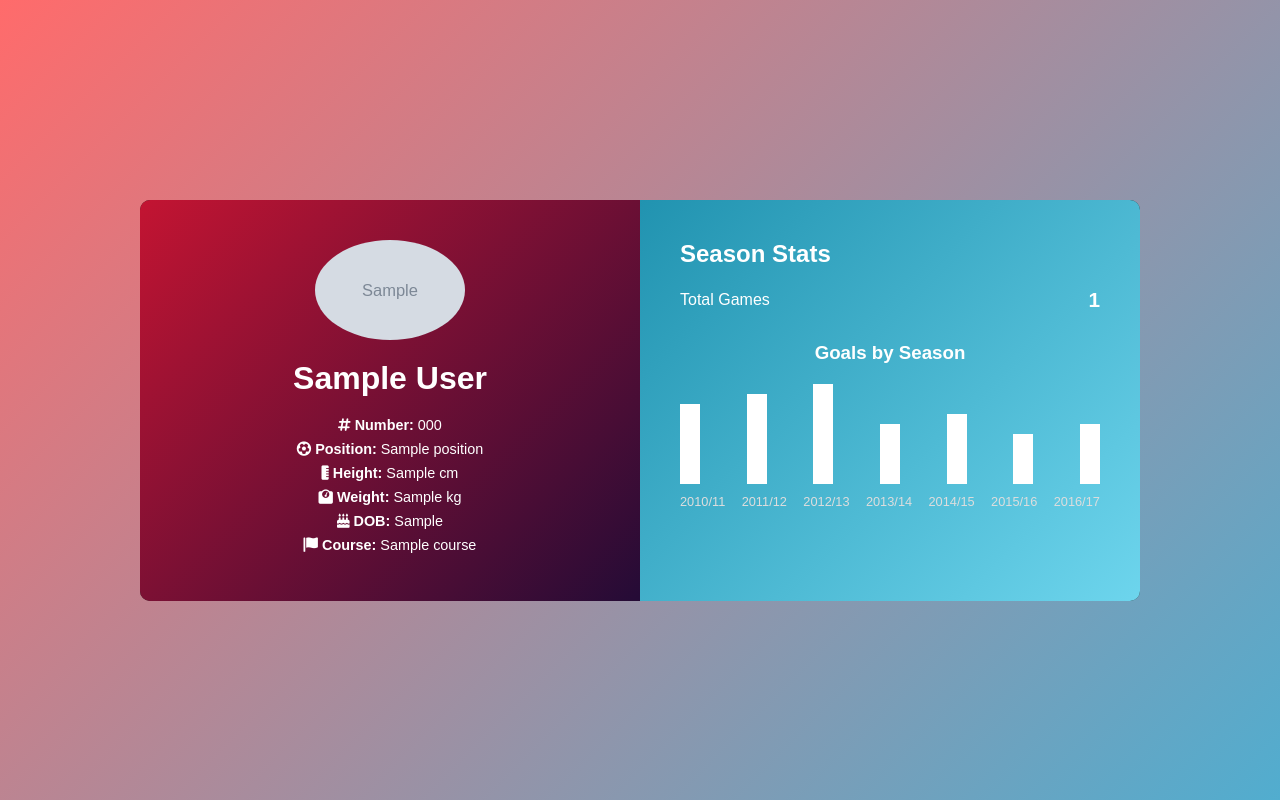
After one commit to Elvinn-n/NEW-PROTRACK, a PHP site: page /Coach/PlayerStatus.php?sid=1 in a window 1280 px wide. The commit adds this page. Run offline with PHP 8.4, Linux system fonts and the light colour scheme; tables that the repository leaves empty or names only in its code hold one stand-in row (values such as "Sample post"); grey boxes marked "Sample" are stand-in pictures.

Commit message:
live track created

```diff
--- a/Project/Admin/Head.php
+++ b/Project/Admin/Head.php
@@ -86,10 +86,10 @@
                     <a href="AddGame.php"><span class="icon edit" aria-hidden="true"></span>Add Game</a>
                   </li>
                   <li>
-                    <a href="StudentVerification.php"><span class="icon edit" aria-hidden="true"></span>Add Position</a>
+                    <a href="Positions.php"><span class="icon edit" aria-hidden="true"></span>Add Position</a>
                   </li>
                   <li>
-                    <a href="StudentVerification.php"><span class="icon edit" aria-hidden="true"></span>Add Action</a>
+                    <a href="Action.php"><span class="icon edit" aria-hidden="true"></span>Add Action</a>
                   </li>
                 </ul>
               </li>
--- a/Project/Coach/LiveReport.php
+++ b/Project/Coach/LiveReport.php
@@ -1,6 +1,7 @@
 <?php
 include("../Assets/connection/connection.php");
 session_start();
+
 ?>
 
 
--- /dev/null
+++ b/Project/Coach/PlayerStatus.css
@@ -0,0 +1,111 @@
+/* Basic reset */
+* {
+    margin: 0;
+    padding: 0;
+    box-sizing: border-box;
+  }
+
+  body {
+    font-family: Arial, sans-serif;
+    display: flex;
+    justify-content: center;
+    align-items: center;
+    min-height: 100vh;
+    background: linear-gradient(135deg, #ff6b6b, #51adcf);
+  }
+
+  .player-card {
+    display: flex;
+    flex-direction: row;
+    width: 80%;
+    max-width: 1000px;
+    background: #252525;
+    border-radius: 10px;
+    overflow: hidden;
+    color: white;
+    font-size: 16px;
+  }
+
+  .player-info {
+    width: 50%;
+    background: linear-gradient(135deg, #c31432, #240b36);
+    padding: 40px;
+    display: flex;
+    flex-direction: column;
+    align-items: center;
+    text-align: center;
+  }
+
+  .player-info img {
+    width: 150px;
+    border-radius: 50%;
+    margin-bottom: 20px;
+  }
+
+  .player-info h2 {
+    font-size: 2em;
+    margin-bottom: 10px;
+  }
+
+  .player-info .details {
+    font-size: 0.9em;
+    margin-top: 10px;
+  }
+
+  .player-info .details p {
+    margin-bottom: 8px;
+  }
+
+  .player-info .details span {
+    font-weight: bold;
+  }
+
+  .player-stats {
+    width: 50%;
+    padding: 40px;
+    background: linear-gradient(135deg, #2193b0, #6dd5ed);
+  }
+
+  .stat-header {
+    font-size: 1.5em;
+    font-weight: bold;
+    margin-bottom: 20px;
+  }
+
+  .stat {
+    display: flex;
+    justify-content: space-between;
+    align-items: center;
+    margin: 10px 0;
+  }
+
+  .stat-value {
+    font-size: 1.3em;
+    font-weight: bold;
+  }
+
+  .chart {
+    margin-top: 30px;
+    text-align: center;
+  }
+
+  .bar-chart {
+    display: flex;
+    justify-content: space-between;
+    align-items: flex-end;
+    margin-top: 20px;
+  }
+
+  .bar {
+    width: 20px;
+    background: #fff;
+    transition: height 0.3s ease-in-out;
+  }
+
+  .bar-labels {
+    display: flex;
+    justify-content: space-between;
+    margin-top: 10px;
+    color: #ddd;
+    font-size: 0.8em;
+  }
--- /dev/null
+++ b/Project/Coach/PlayerStatus.js
@@ -0,0 +1,11 @@
+document.addEventListener("DOMContentLoaded", () => {
+    const barData = [80, 90, 100, 60, 70, 50, 60]; // Example data for goals by season
+    const barChart = document.getElementById("barChart");
+
+    barData.forEach((height) => {
+      const bar = document.createElement("div");
+      bar.classList.add("bar");
+      bar.style.height = `${height}px`;
+      barChart.appendChild(bar);
+    });
+  });
--- /dev/null
+++ b/Project/Coach/PlayerStatus.php
@@ -0,0 +1,190 @@
+<?php
+include("../Assets/connection/connection.php");
+session_start();
+
+$sid=$_GET['sid'];
+
+$selQry="select * from tbl_student where student_id='".$sid."'";
+$result=$con->query($selQry);
+$data=$result->fetch_assoc();
+
+// course name
+$courseqry="select course_name from tbl_course where course_id='".$data['course_id']."'";
+$courseresult=$con->query($courseqry);
+$coursedata=$courseresult->fetch_assoc();
+
+// count of games played
+$gameqry="SELECT COUNT(DISTINCT game_id) AS unique_games_count FROM tbl_livereport WHERE student_id = '".$sid."'";
+$gameresult = $con->query($gameqry);
+$gamedata = $gameresult->fetch_assoc();
+
+// count of actions
+$actionqry="SELECT tbl_livereport.*, tbl_action.action_name FROM tbl_livereport JOIN tbl_action ON tbl_livereport.action_id = tbl_action.action_id WHERE tbl_livereport.student_id = '".$sid."'";
+$actionresult = $con->query($actionqry);
+$goals=0;
+$assists=0;
+$passes=0;
+$crosses=0;
+$lofted_passes=0;
+$through=0;
+$shot=0;
+$saves=0;
+$interceptions=0;
+while($actiondata = $actionresult->fetch_assoc()) {
+  if($actiondata['action_name'] == "Goal")                       // No of goals scored
+  {
+    $goals = $goals+1;
+  }
+  else if($actiondata['action_name'] == "Assist")                  // No of assists
+  {
+    $assists = $assists+1;
+  }
+  else if($actiondata['action_name'] == "Pass")                         // No of passes
+  {
+    $passes = $passes+1;
+  }
+  else if($actiondata['action_name'] == "Cross")                         // No of crosses
+  {
+    $crosses = $crosses+1;
+  }
+  else if($actiondata['action_name'] == "lofted Pass")                   // No of lofted passes
+  {
+    $lofted_passes = $lofted_passes+1;
+  }
+  else if($actiondata['action_name'] == "through")                       // No of through passes
+  {
+    $through = $through+1;
+  }
+  else if($actiondata['action_name'] == "shot")                          // No of shots
+  {
+    $shot = $shot+1;
+  }
+  else if($actiondata['action_name'] == "save")                          // No of saves
+  {
+    $saves = $saves+1;
+  }
+  else if($actiondata['action_name'] == "interception")                  // No of interceptions
+  {
+    $interceptions = $interceptions+1;
+  }
+  else
+  {
+    null;
+  }
+}
+
+// positions
+$posqry="SELECT tbl_assignposition.*, tbl_position.position_name
+FROM tbl_assignposition
+JOIN tbl_position ON tbl_assignposition.position_id = tbl_position.position_id
+WHERE tbl_assignposition.student_id = '".$sid."'";
+$posresult = $con->query($posqry);
+$positions=$posresult->fetch_assoc();
+
+
+
+?>
+
+
+
+
+
+<html>
+<head>
+  <meta charset="UTF-8">
+  <meta name="viewport" content="width=device-width, initial-scale=1.0">
+  <title>Football Player Stats Dashboard</title>
+  <link rel="stylesheet" href="PlayerStatus.css">
+  <link rel="stylesheet" href="https://cdnjs.cloudflare.com/ajax/libs/font-awesome/6.0.0-beta3/css/all.min.css">
+</head>
+<body>
+  <div class="player-card">
+    <!-- Player Info Section -->
+    <div class="player-info">
+      <img src='../Assets/files/student/<?php echo $data['student_photo'] ?>' width="100px" height="100px" ></img>
+      <h2><?php echo $data['student_name'] ?></h2>
+      <div class="details">
+        <p><span><i class="fas fa-hashtag"></i> Number:</span> <?php echo $data['student_number'] ?></p>
+        <p><span><i class="fas fa-futbol"></i> Position:</span> <?php echo $positions['position_name'] ?></p>
+        <p><span><i class="fas fa-ruler-vertical"></i> Height:</span> <?php echo $data['student_height'] ?> cm</p>
+        <p><span><i class="fas fa-weight"></i> Weight:</span> <?php echo $data['student_weight'] ?> kg</p>
+        <p><span><i class="fas fa-birthday-cake"></i> DOB:</span> <?php echo $data['student_dob'] ?></p>
+        <p><span><i class="fas fa-flag"></i> Course:</span> <?php echo $coursedata['course_name'] ?> </p>
+      </div>
+    </div>
+
+    <!-- Player Stats Section -->
+    <div class="player-stats">
+      <div class="stat-header">Season Stats</div>
+      <div class="stat">
+        <span>Total Games</span>
+        <span class="stat-value"><?php echo $gamedata['unique_games_count'];?></span>
+      </div>
+      <?php
+        if($positions['position_name'] == "Forward"||$positions['position_name'] == "Midfielder")
+        {
+      ?>
+
+      <div class="stat">
+        <span>Total Goals</span>
+        <span class="stat-value"><?php echo $goals ?></span>
+      </div>
+      <div class="stat">
+        <span>Total Assists</span>
+        <span class="stat-value"><?php echo $assists ?></span>
+      </div>
+
+      <?php
+        }
+        elseif($positions['position_name'] == "Defender"||$positions['position_name'] == "Defensive Midfielder")
+        {
+      ?>
+
+      <div class="stat">
+        <span>Total Interceptions</span>
+        <span class="stat-value"><?php echo $interceptions ?></span>
+      </div>
+      <div class="stat">
+        <span>Total Passes</span>
+        <span class="stat-value"><?php echo $passes ?></span>
+      </div>
+
+      <?php
+        }
+      else if($positions['position_name'] == "Goal Keeper")
+      {
+    ?>
+
+    <div class="stat">
+      <span>Total Saves</span>
+      <span class="stat-value"><?php echo $saves ?></span>
+    </div>
+    <div class="stat">
+
+
+    </div>
+
+    <?php
+      }
+    ?>
+
+      <!-- Chart Section -->
+      <div class="chart">
+        <h3>Goals by Season</h3>
+        <div class="bar-chart" id="barChart"></div>
+        <div class="bar-labels">
+          <span>2010/11</span>
+          <span>2011/12</span>
+          <span>2012/13</span>
+          <span>2013/14</span>
+          <span>2014/15</span>
+          <span>2015/16</span>
+          <span>2016/17</span>
+        </div>
+      </div>
+    </div>
+  </div>
+
+  <script src="PlayerStatus.js"></script>
+</body>
+</html>
--- a/Project/Student/HomePage.php
+++ b/Project/Student/HomePage.php
@@ -142,7 +142,7 @@ https://templatemo.com/tm-586-scholar
               <h4>Register Yourself</h4>
               <p>Register Yourself with your details</p>
               <div class="main-button">
-                <a href="#">Read More</a>
+                <a href="MyProfile.php">Read More</a>
               </div>
             </div>
           </div>
@@ -156,7 +156,7 @@ https://templatemo.com/tm-586-scholar
               <h4>Talk to your Coaches</h4>
               <p>Talk to your coaches via our feedback system.</p>
               <div class="main-button">
-                <a href="#">Read More</a>
+                <a href="DailyReport.php">Read More</a>
               </div>
             </div>
           </div>
```
Also changed, not shown: Project/Admin/HomePage.php (+3 -5 lines), Project/Coach/DailyReport.php (+10 -2 lines), Project/Coach/StudentProfile.php (+42 -1 lines), Project/Guest/Student.php (+19 -1 lines), Project/Student/DailyReport.php (+10 -15 lines).
